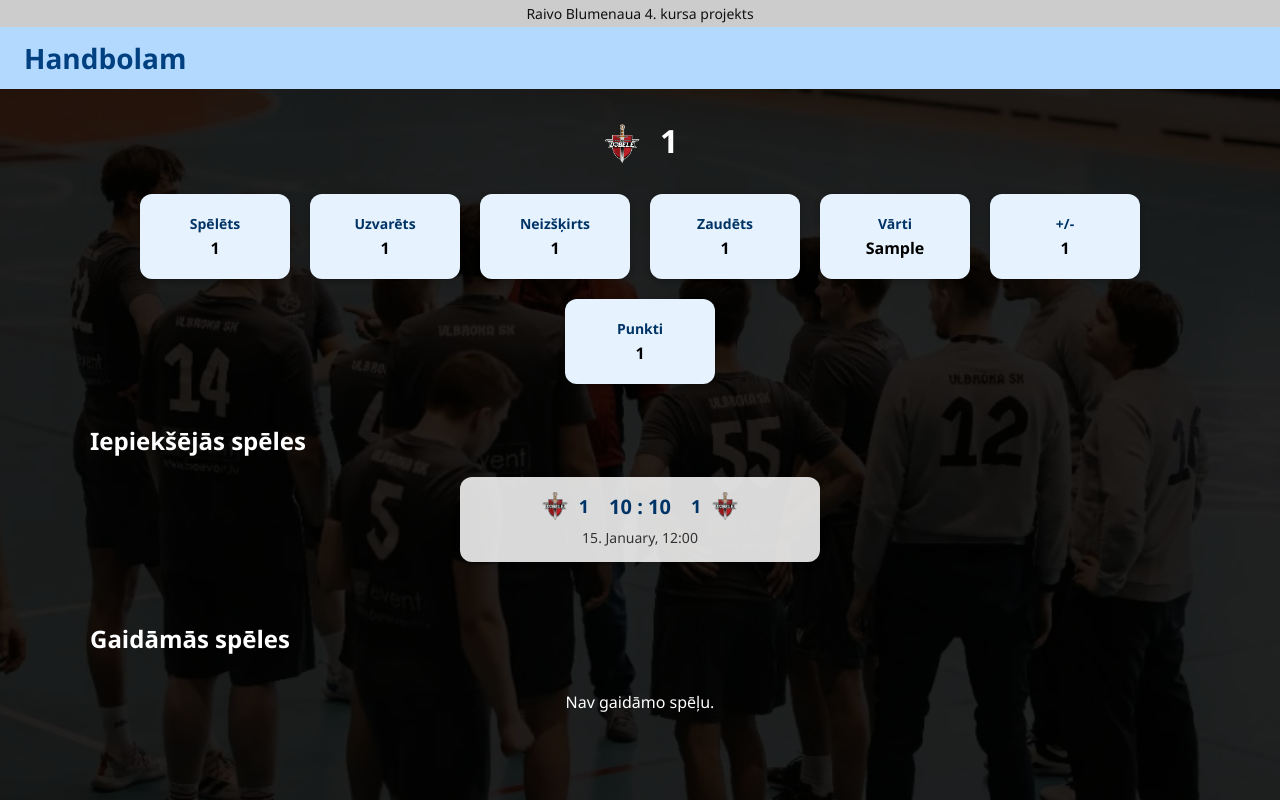
After one commit to 21DP4RBlum/thirdkurs, a Django app: page /team/1/ in a window 1280 px wide. The commit adds this page. Run offline with Django 5.2, Linux system fonts and the light colour scheme; tables that the repository leaves empty hold one stand-in row (values such as "Sample post").

Commit message:
Each team page, clickable names.

```diff
--- a/handball/requirements.txt
+++ b/handball/requirements.txt
@@ -1 +1 @@
-gunicorn
+gunicornython
--- /dev/null
+++ b/handball/templates/team_profile.html
@@ -0,0 +1,206 @@
+{% load static %}
+<!DOCTYPE html>
+<html lang="lv">
+<head>
+    <meta charset="UTF-8">
+    <title>{{ team.team_name }}</title>
+    <style>
+        body {
+            margin: 0;
+            font-family: 'Segoe UI', Tahoma, Geneva, Verdana, sans-serif;
+            background-image: url("{% static 'images/handball-bg.png' %}");
+            background-size: cover;
+            background-position: center;
+            background-attachment: fixed;
+            background-repeat: no-repeat;
+            background-blend-mode: multiply;
+            background-color: rgba(0, 0, 0, 0.85);
+            color: #fff;
+        }
+
+        .header-info {
+            background-color: #ccc;
+            padding: 4px 0;
+            text-align: center;
+            font-weight: 500;
+            font-size: 14px;
+            color: #111;
+        }
+
+        .nav-container {
+            background-color: #b3d9ff;
+            padding: 12px 24px;
+            display: flex;
+            align-items: center;
+        }
+
+        .nav-title {
+            font-size: 28px;
+            font-weight: bold;
+            color: #004080;
+            text-decoration: none;
+        }
+
+        .team-wrapper {
+            max-width: 1100px;
+            margin: 30px auto;
+            padding: 0 20px;
+        }
+
+        .team-name {
+            text-align: center;
+            font-size: 32px;
+            font-weight: bold;
+            margin-bottom: 10px;
+        }
+
+        .stats-grid {
+            display: flex;
+            flex-wrap: wrap;
+            justify-content: center;
+            gap: 20px;
+            margin: 30px 0;
+        }
+
+        .stat-blob {
+            background-color: #e6f3ff;
+            color: #000;
+            border-radius: 12px;
+            padding: 20px;
+            min-width: 110px;
+            text-align: center;
+            font-weight: bold;
+            box-shadow: 0 2px 6px rgba(0,0,0,0.2);
+        }
+
+        .stat-label {
+            font-size: 14px;
+            color: #003366;
+            margin-bottom: 4px;
+        }
+
+        .game-section {
+            margin: 40px 0;
+        }
+
+            .game-section h2 {
+                color: #fff;
+                text-align: left;
+                margin-bottom: 20px;
+            }
+
+        .game-card {
+            background-color: rgba(255, 255, 255, 0.85);
+            border-radius: 12px;
+            padding: 15px 20px;
+            width: 320px;
+            box-shadow: 0 2px 8px rgba(0,0,0,0.1);
+            text-align: center;
+            margin-bottom: 20px;
+        }
+
+            .game-card .teams {
+                font-weight: bold;
+                font-size: 18px;
+                color: #003366;
+                display: grid;
+                grid-template-columns: auto auto auto auto auto;
+                align-items: center;
+                justify-content: center;
+                column-gap: 10px;
+                margin-bottom: 8px;
+                text-align: center;
+            }
+
+                .game-card .teams img {
+                    width: 28px;
+                    height: 28px;
+                    object-fit: contain;
+                }
+
+                .game-card .teams strong {
+                    margin: 0 10px;
+                    font-size: 20px;
+                }
+
+            .game-card .datetime {
+                font-size: 14px;
+                color: #333;
+            }
+
+        .blobs-grid {
+            display: flex;
+            flex-wrap: wrap;
+            gap: 20px;
+            justify-content: center;
+        }
+    </style>
+</head>
+<body>
+    <div class="header-info">Raivo Blumenaua 4. kursa projekts</div>
+    <div class="nav-container">
+        <a href="/" class="nav-title">Handbolam</a>
+    </div>
+
+    <div class="team-wrapper">
+        <h1 class="team-name">
+            <img src="{% static team.get_default_logo_path %}" alt="{{ team.team_name }}" style="height: 40px; vertical-align: middle; margin-right: 10px;">
+            {{ team.team_name }}
+        </h1>
+
+        <div class="stats-grid">
+            <div class="stat-blob"><div class="stat-label">Spēlēts</div>{{ stats.spelets }}</div>
+            <div class="stat-blob"><div class="stat-label">Uzvarēts</div>{{ stats.uzvarets }}</div>
+            <div class="stat-blob"><div class="stat-label">Neizšķirts</div>{{ stats.neizskirts }}</div>
+            <div class="stat-blob"><div class="stat-label">Zaudēts</div>{{ stats.zaudets }}</div>
+            <div class="stat-blob"><div class="stat-label">Vārti</div>{{ stats.guti_varti }}</div>
+            <div class="stat-blob"><div class="stat-label">+/-</div>{{ stats.plus_minus }}</div>
+            <div class="stat-blob"><div class="stat-label">Punkti</div>{{ stats.punkti }}</div>
+        </div>
+
+        <div class="game-section">
+            <h2>Iepiekšējās spēles</h2>
+            <div class="blobs-grid">
+                {% for game in past_games %}
+                <div class="game-card">
+                    <div class="teams">
+                        <img src="{% static game.team1_display_image %}" alt="{{ game.team1_display_name }}">
+                        <span>{{ game.team1_display_name }}</span>
+                        <strong>{{ game.team1_score }} : {{ game.team2_score }}</strong>
+                        <span>{{ game.team2_display_name }}</span>
+                        <img src="{% static game.team2_display_image %}" alt="{{ game.team2_display_name }}">
+                    </div>
+                    <div class="datetime">
+                        {{ game.time|date:"d. F, H:i" }}
+                    </div>
+                </div>
+                {% empty %}
+                <p>Nav iepriekšējo spēļu.</p>
+                {% endfor %}
+            </div>
+        </div>
+
+        <div class="game-section">
+            <h2>Gaidāmās spēles</h2>
+            <div class="blobs-grid">
+                {% for game in upcoming_games %}
+                <div class="game-card">
+                    <div class="teams">
+                        <img src="{% static game.team1_display_image %}" alt="{{ game.team1_display_name }}">
+                        <span>{{ game.team1_display_name }}</span>
+                        <strong> : </strong>
+                        <span>{{ game.team2_display_name }}</span>
+                        <img src="{% static game.team2_display_image %}" alt="{{ game.team2_display_name }}">
+                    </div>
+                    <div class="datetime">
+                        {{ game.time|date:"d. F, H:i" }}
+                    </div>
+                </div>
+                {% empty %}
+                <p>Nav gaidāmo spēļu.</p>
+                {% endfor %}
+            </div>
+        </div>
+    </div>
+</body>
+</html>
--- a/handball/urls.py
+++ b/handball/urls.py
@@ -4,4 +4,5 @@ from . import views
 urlpatterns = [
     path('', views.index, name='index'),
     path('pdf/virsliga/<str:season>/', views.export_table_pdf, name='export_table_pdf'),
+    path('team/<int:team_id>/', views.team_profile, name='team_profile'),
 ]
--- a/handball/views.py
+++ b/handball/views.py
@@ -1,13 +1,18 @@
 from django.shortcuts import render
 from django.utils import timezone
 from django.http import HttpResponse
-from .models import Virsliga2324, UpcomingGame, HandballPastgames
+from django.template.defaulttags import register
+from django.shortcuts import render, get_object_or_404
+from .models import Virsliga2324, UpcomingGame, HandballPastgames, Team, TeamStats
 from handball.models import TeamStats
 from django.db.models import F, Q
 from django.template.loader import render_to_string
 from weasyprint import HTML
+from django.utils.text import slugify
 
-
+@register.filter
+def get_item(dictionary, key):
+    return dictionary.get(key)
 
 def index(request):
     # Query data from Virsliga2324 table
@@ -17,10 +22,7 @@ def index(request):
     )
 
     # Query data from TeamStats table
-    team_stats = TeamStats.objects.values(
-        'team_id__team_name', 'spelets', 'uzvarets',
-        'neizskirts', 'zaudets', 'guti_varti', 'plus_minus', 'punkti'
-    ).annotate(
+    team_stats = TeamStats.objects.select_related('team_id').all().annotate(
         goals_scored=F('guti_varti'),
         goals_conceded=F('zaudets')
     ).order_by(
@@ -29,7 +31,7 @@ def index(request):
 
     # Update the 'vieta' field based on the sorted order
     for index, stats in enumerate(team_stats, start=1):
-        stats['vieta'] = index
+        stats.vieta = index
 
     # Fetch past games with scores assigned
     past_games = HandballPastgames.objects.filter(
@@ -41,14 +43,25 @@ def index(request):
         Q(time__gte=timezone.now()) & (Q(team1_score__isnull=False) | Q(team2_score__isnull=False))
     ).order_by('time', 'venue')
 
-    # Fetch related team objects for each game
     for game in past_games:
         game.team1_name = game.team1_id.team_name
         game.team2_name = game.team2_id.team_name
+        game.team1_display_name = game.team1_id.team_name
+        game.team2_display_name = game.team2_id.team_name
+        game.team1_display_image = game.team1_id.get_default_logo_path()
+        game.team2_display_image = game.team2_id.get_default_logo_path()
 
     for game in upcoming_games:
         game.team1_name = game.team1_id.team_name
         game.team2_name = game.team2_id.team_name
+        game.team1_display_name = game.team1_id.team_name
+        game.team2_display_name = game.team2_id.team_name
+        game.team1_display_image = game.team1_id.get_default_logo_path()
+        game.team2_display_image = game.team2_id.get_default_logo_path()
+
+    team_name_to_id_map = {
+        team.team_name.lower().strip(): team.id for team in Team.objects.all()
+    }
 
     context = {
         'virsliga_data': virsliga_data,
@@ -56,7 +69,8 @@ def index(request):
         'past_games': past_games,
         'upcoming_games': upcoming_games,
         'no_games': not (past_games.exists() or upcoming_games.exists()),
-    }
+        'team_name_to_id_map': team_name_to_id_map,
+}
 
     return render(request, 'index.html', context)
 
@@ -88,3 +102,44 @@ def export_table_pdf(request, season):
     html = render_to_string(template_name, {'data': table_data})
     pdf = HTML(string=html).write_pdf()
     return HttpResponse(pdf, content_type='application/pdf')
+
+def team_profile(request, team_id):
+    team = get_object_or_404(Team, id=team_id)
+    stats = TeamStats.objects.filter(team_id=team).first()
+
+    past_games = HandballPastgames.objects.filter(
+        Q(team1_id=team.id) | Q(team2_id=team.id),
+        time__lt=timezone.now(),
+        team1_score__isnull=False,
+        team2_score__isnull=False
+    ).select_related('team1_id', 'team2_id').order_by('-time')
+
+    upcoming_games = UpcomingGame.objects.filter(
+        Q(team1_id=team.id) | Q(team2_id=team.id),
+        time__gte=timezone.now()
+    ).filter(
+        team1_score=0,
+        team2_score=0
+    ).select_related('team1_id', 'team2_id').order_by('time')
+
+    # Manually attach names and logos
+    for game in past_games:
+        game.team1_display_name = game.team1_id.team_name
+        game.team2_display_name = game.team2_id.team_name
+        game.team1_display_image = game.team1_id.get_default_logo_path()
+        game.team2_display_image = game.team2_id.get_default_logo_path()
+
+    for game in upcoming_games:
+        game.team1_display_name = game.team1_id.team_name
+        game.team2_display_name = game.team2_id.team_name
+        game.team1_display_image = game.team1_id.get_default_logo_path()
+        game.team2_display_image = game.team2_id.get_default_logo_path()
+
+    context = {
+        'team': team,
+        'stats': stats,
+        'past_games': past_games,
+        'upcoming_games': upcoming_games,
+    }
+
+    return render(request, 'team_profile.html', context)
--- a/project/settings.py
+++ b/project/settings.py
@@ -5,7 +5,7 @@ BASE_DIR = Path(__file__).resolve().parent.parent
 
 SECRET_KEY = 'django-insecure-zgz5)9r(7ur4&aetc@7=48rw1svngh)c%xa59czpgtbl8^x0n6'
 
-DEBUG = False
+DEBUG = True
 
 ALLOWED_HOSTS = ['127.0.0.1', 'localhost', 'handbols.com']
 
@@ -126,6 +126,8 @@ TIME_ZONE = 'Europe/Riga'
 
 USE_I18N = True
 
+USE_L10N = True
+
 USE_TZ = True
 
 DEFAULT_AUTO_FIELD = 'django.db.models.BigAutoField'
```
Also changed, not shown: handball/admin.py (+15 -27 lines), handball/templates/index.html (+42 -2 lines), handball/templates/next_games_container.html (+15 -10 lines), static/css/styles.css (+62 -1 lines), images/ENG.png (added), images/Use_Case_Raivo_Blumenaus_LMtyqdZ.png (added), 4 other files.
